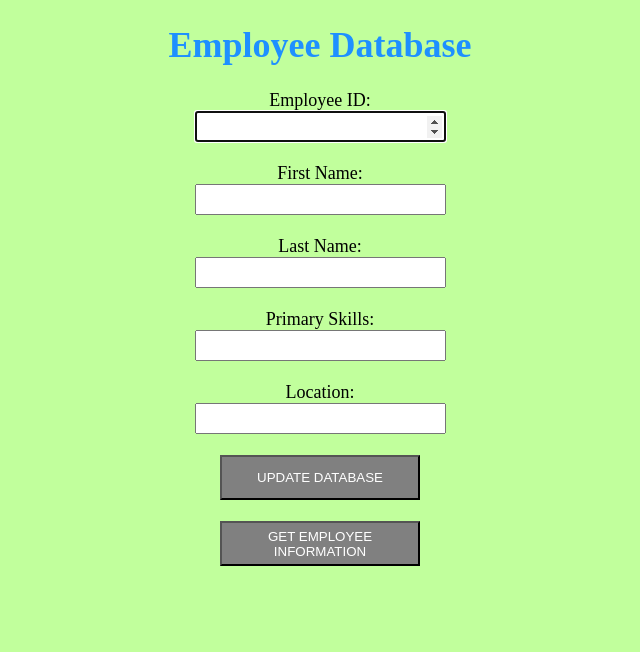
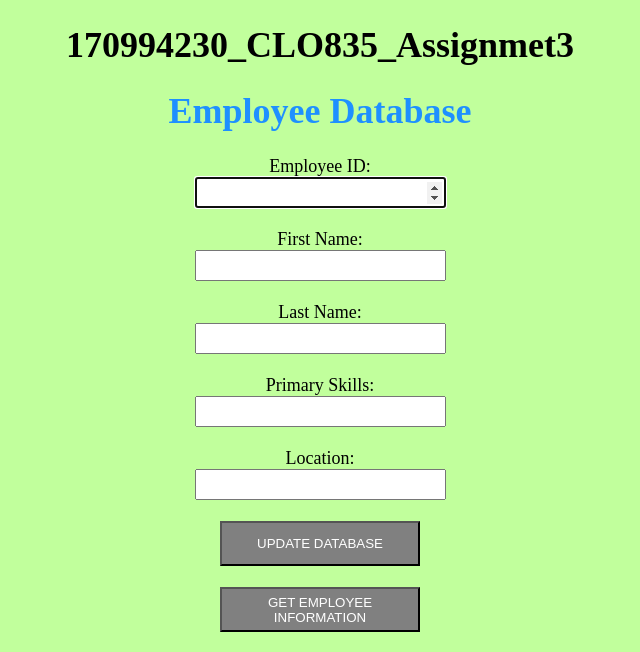
Before and after one commit to 371999/clo835_assignment_01, a Flask app: page / in a window 1280 px wide. Shown: the top 652 px of the page, without its empty margins (320-960 px from the left). Run offline with Flask 2, Linux system fonts and the light colour scheme.

Commit message:
Update addemp.html

```diff
--- a/docker_compose/templates/addemp.html
+++ b/docker_compose/templates/addemp.html
@@ -5,7 +5,7 @@
 </head>
 <center>
 	<font color="black" size="4" style="font-family: avenir">
-
+		<h1>170994230_CLO835_Assignmet3</h1>
 		<h1 style="color: DodgerBlue">Employee Database</h1>
 		<body style="background: {{ color }};" >
 
```
